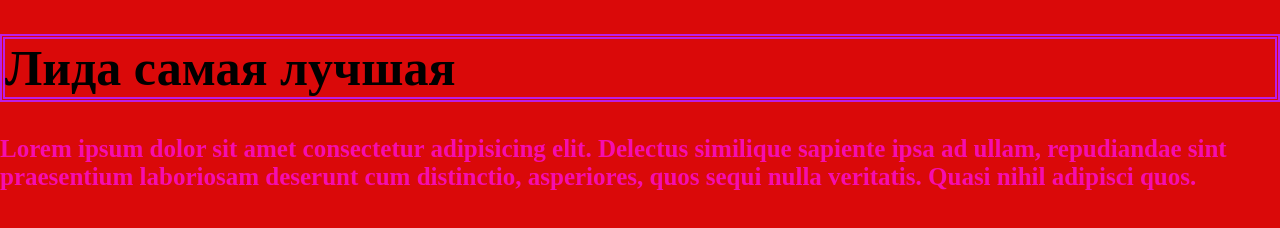
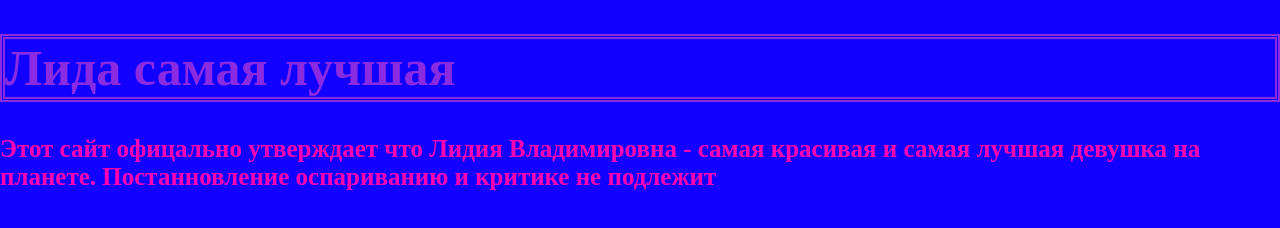
Before and after one commit to Mihail323/mySite, a plain HTML site: page index.html in a window 1280 px wide. Drawn offline with Linux system fonts and the light colour scheme.

Commit message:
change h1 and color

```diff
--- a/index.html
+++ b/index.html
@@ -9,9 +9,6 @@
 </head>
 <body>
     <h1>Лида самая лучшая</h1>
-    <p>Lorem ipsum dolor sit amet consectetur adipisicing elit.
-        Delectus similique sapiente ipsa ad ullam, repudiandae sint
-        praesentium laboriosam deserunt cum distinctio, asperiores,
-         quos sequi nulla veritatis. Quasi nihil adipisci quos.</p>
+    <p>Этот сайт офицально утверждает что Лидия Владимировна - самая красивая и самая лучшая девушка на планете. Постанновление оспариванию и критике не подлежит </p>
 </body>
 </html>
--- a/main.css
+++ b/main.css
@@ -1,14 +1,15 @@
 body{
     margin: 0 auto;
-    background: rgb(218, 9, 9);
+    background: rgb(17, 0, 253);
 }
 h1{
     font-size: 50px;
     padding: 25 px;
-    border: double 5px rgb(188, 29, 228);
+    border: double 5px blueviolet;
+    color: blueviolet;
 }
 p{
     font-size: 25px;
     font-weight: bold;
-    color: rgb(245, 13, 175);
+    color: rgb(253, 0, 177);
 }
```
